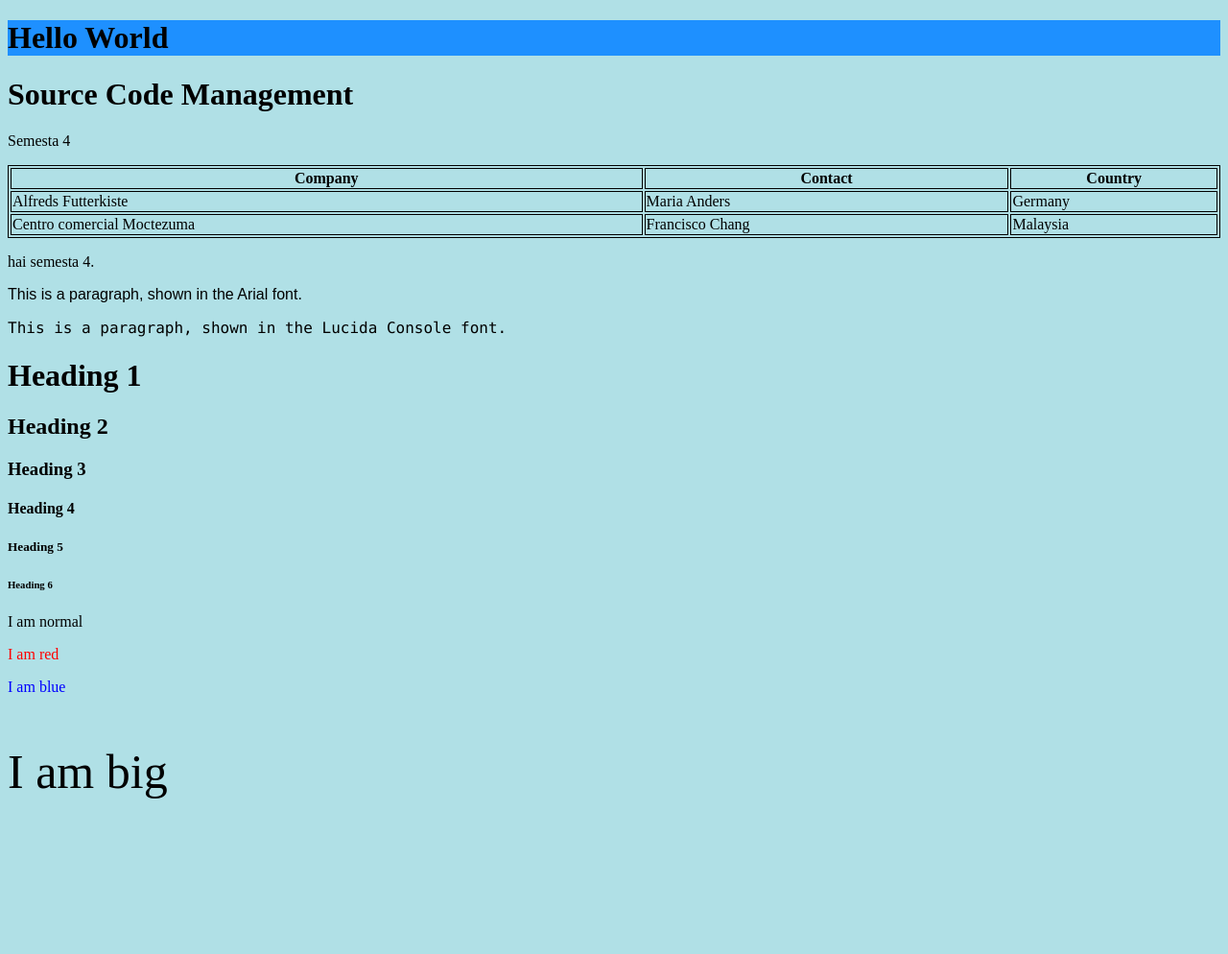
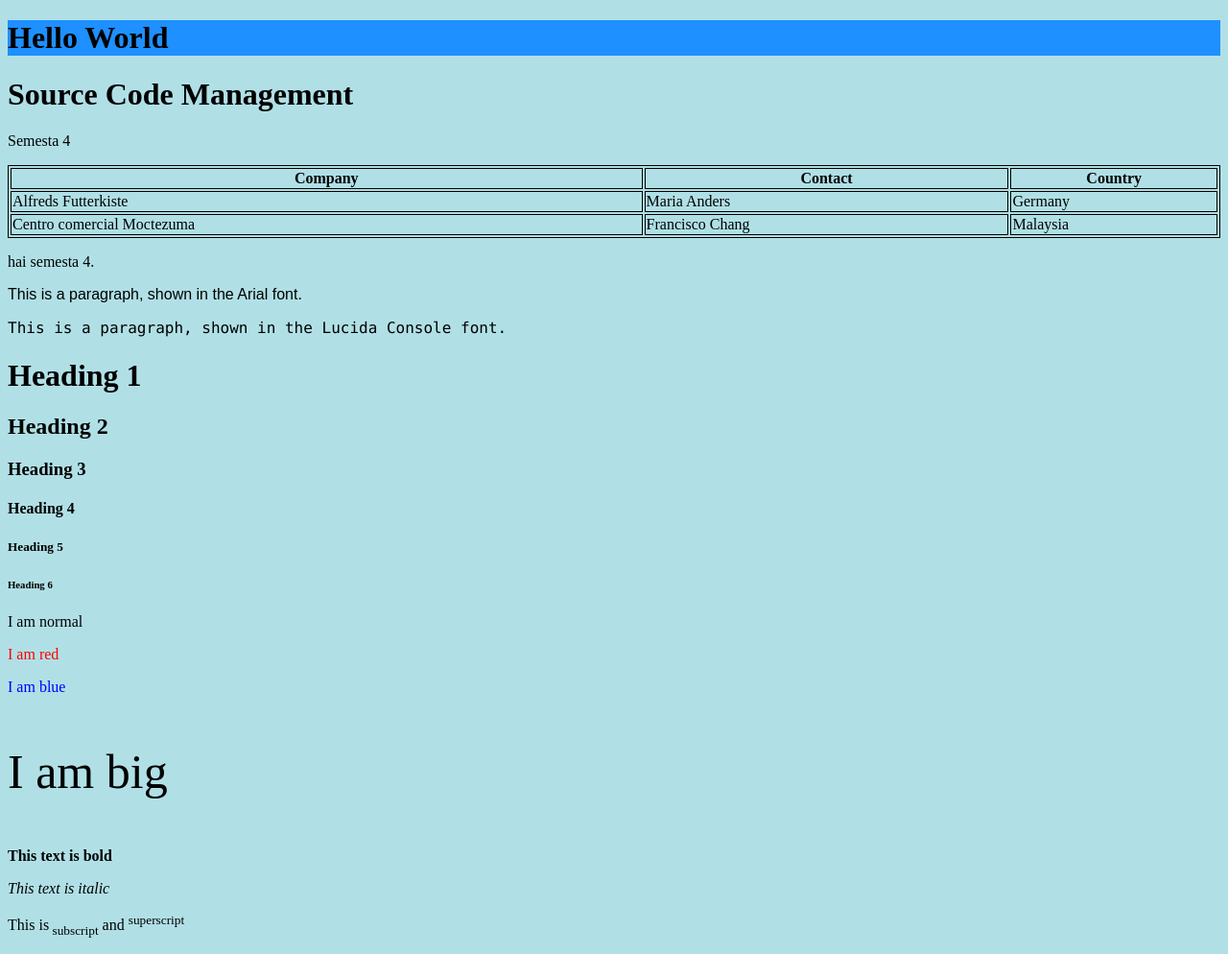
Before and after one commit to Nawwarahyazid/UjianAmali_SCM, a plain HTML site: page index.html in a window 1280 px wide. Shown: the whole page at 96% size. Before the commit the page ends 883 px from the top, so only its background shows below. Drawn offline with Linux system fonts and the light colour scheme.

Commit message:
Update index.html

```diff
--- a/index.html
+++ b/index.html
@@ -60,5 +60,9 @@ body {
 <p style="color:blue;">I am blue</p>
 <p style="font-size:50px;">I am big</p>
 
+<p><b>This text is bold</b></p>
+<p><i>This text is italic</i></p>
+<p>This is<sub> subscript</sub> and <sup>superscript</sup></p>
+
 </body>
 </html>
```
